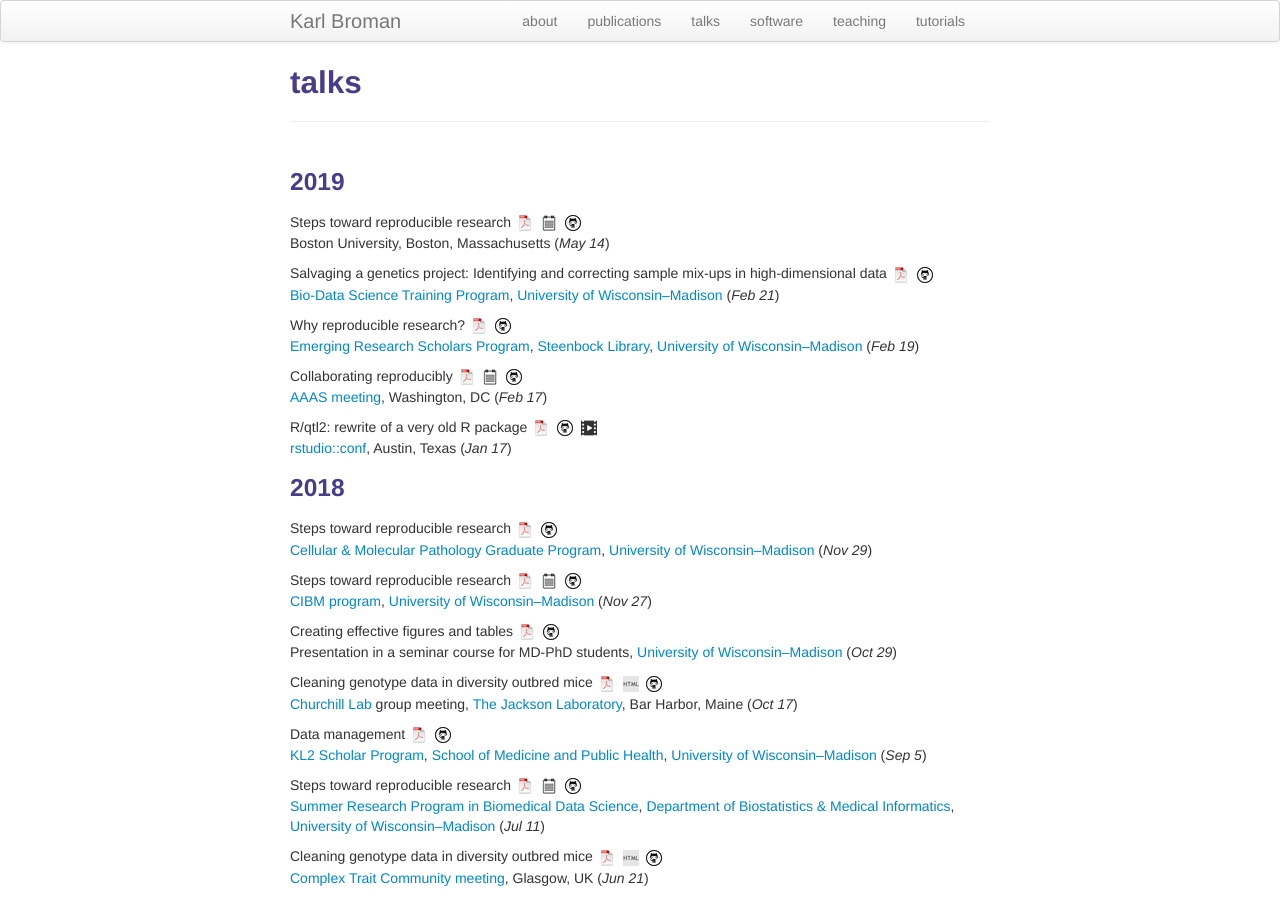
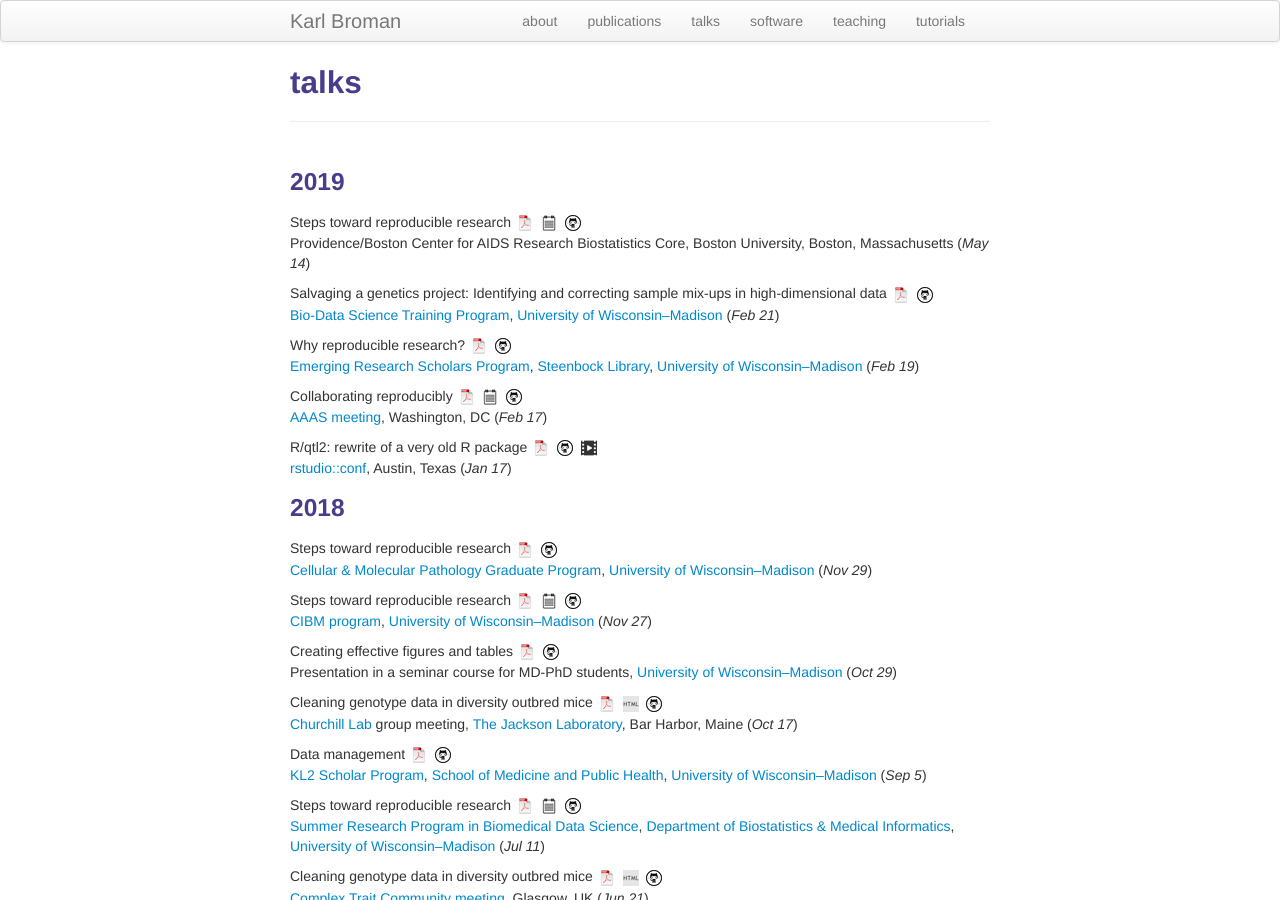
Before and after one commit to kbroman/kbroman.github.io, a Jekyll site: the page built from pages/talks.md, in a window 1280 px wide and 900 px high. Built offline with Jekyll 4.4.1, drawn with Linux system fonts in a browser that asks for light colours.

Commit message:
pages/talks: mention boston CFAR

```diff
--- a/pages/talks.md
+++ b/pages/talks.md
@@ -10,6 +10,7 @@ Steps toward reproducible research
 [![pdf](icons16/pdf-icon.png)](https://www.biostat.wisc.edu/~kbroman/presentations/rrboston2019_nonotes.pdf)
 [![handout](icons16/notes-icon.png)](https://www.biostat.wisc.edu/~kbroman/presentations/rrboston2019.pdf)
 [![github](icons16/github-icon.png)](https://github.com/kbroman/Talk_RRBoston2019) <br/>
+Providence/Boston Center for AIDS Research Biostatistics Core,
 Boston University, Boston, Massachusetts (_May 14_)
 
 Salvaging a genetics project: Identifying and correcting sample
```
